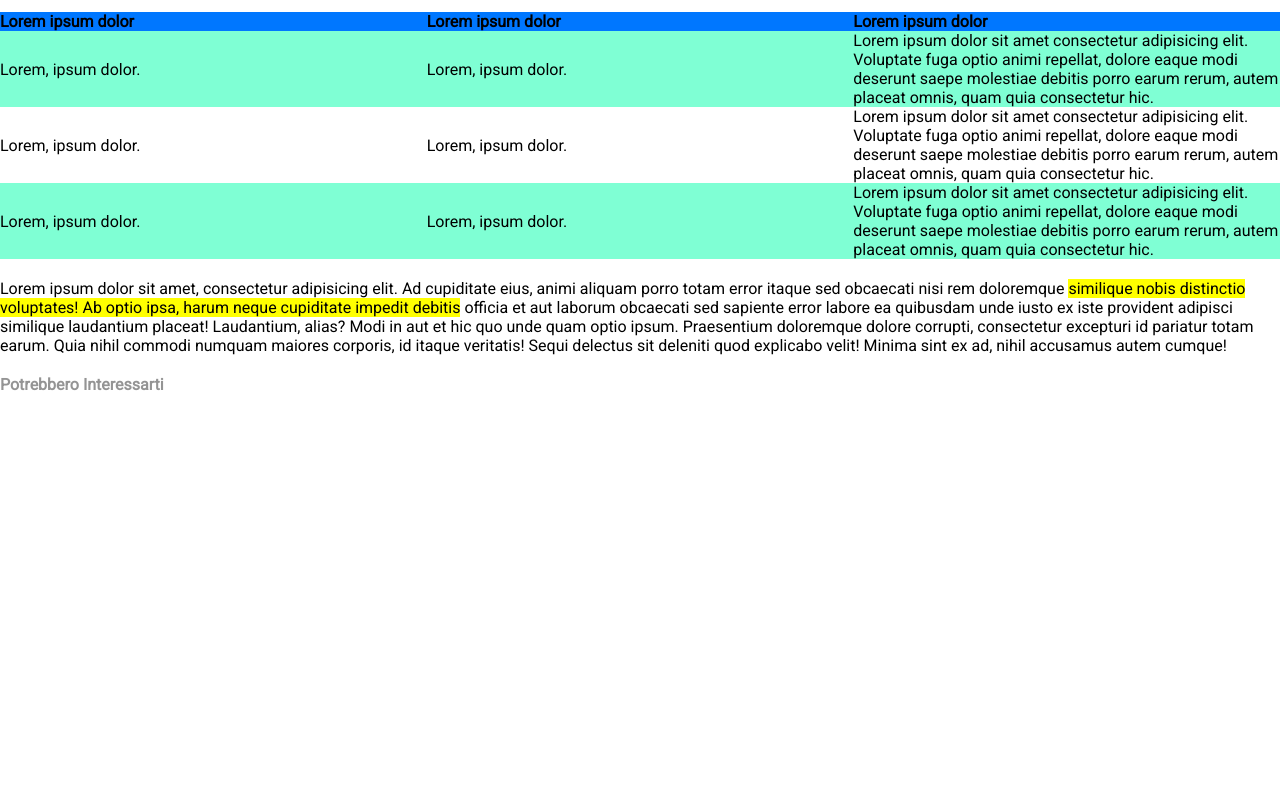
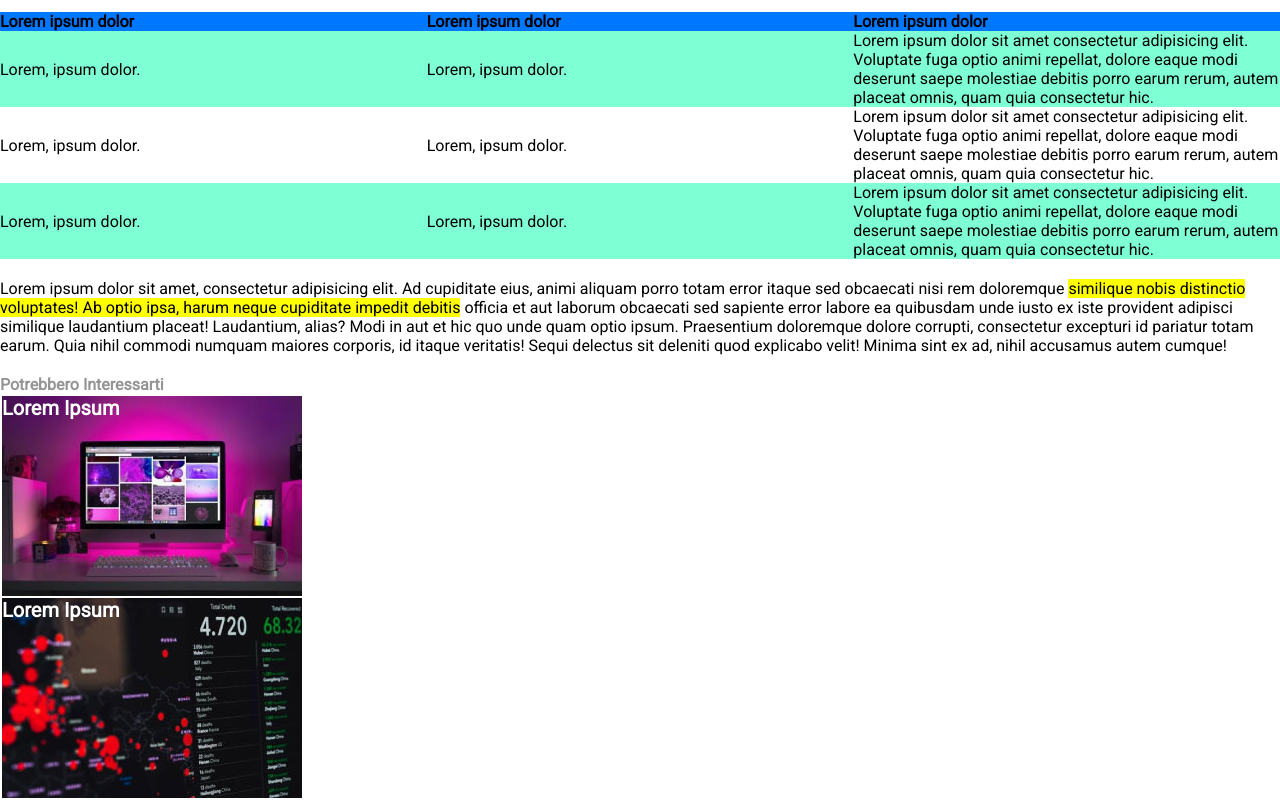
Before and after one commit to eldin001/html-css-booleaner, a plain HTML site: page index.html in a window 1280 px wide. Shown: the part 858-1658 px from the top of the page. Before the commit the page ends 1252 px from the top, so only its background shows below. Drawn offline with Linux system fonts and the light colour scheme.

Commit message:
final changes

```diff
--- a/index.html
+++ b/index.html
@@ -5,8 +5,8 @@
     <meta name="viewport" content="width=device-width, initial-scale=1.0">
     <link rel="stylesheet" href="style.css">
     <link rel="preconnect" href="https://fonts.googleapis.com">
-<link rel="preconnect" href="https://fonts.gstatic.com" crossorigin>
-<link href="https://fonts.googleapis.com/css2?family=Roboto&display=swap" rel="stylesheet">
+    <link rel="preconnect" href="https://fonts.gstatic.com" crossorigin>
+    <link href="https://fonts.googleapis.com/css2?family=Roboto&display=swap" rel="stylesheet">
     <title>Document</title>
 </head>
 <body>
@@ -24,8 +24,8 @@
     <!-- sezione principale -->
     <main>
         <div class="photo">
-            <img src="img/tim-1.jpg" alt="">
-            <img src="img/tim-2.jpg" alt="">
+            <img src="img/tim-1.jpg" alt=" John S. and James L.Knighr Foundation">
+            <img src="img/tim-2.jpg" alt=" John S. and James L.Knighr Foundation">
         <p class="photo-caption">1st Photo: John S. and James L.Knighr Foundation, by Scott Henrischsen <br>
         2nd Photo: Wikimedia by Paul Clarke</p>
         </div>
@@ -75,13 +75,15 @@
             <p>Lorem ipsum dolor sit amet, consectetur adipisicing elit. Ad cupiditate eius, animi aliquam porro totam error itaque sed obcaecati nisi rem doloremque <mark>similique nobis distinctio voluptates! Ab optio ipsa, harum neque cupiditate impedit debitis</mark> officia et aut laborum obcaecati sed sapiente error labore ea quibusdam unde iusto ex iste provident adipisci similique laudantium placeat! Laudantium, alias? Modi in aut et hic quo unde quam optio ipsum. Praesentium doloremque dolore corrupti, consectetur excepturi id pariatur totam earum. Quia nihil commodi numquam maiores corporis, id itaque veritatis! Sequi delectus sit deleniti quod explicabo velit! Minima sint ex ad, nihil accusamus autem cumque!</p>
         </div>
     </main>
+    <!-- sezione potrebbero interessarti -->
     <footer>
         <h4 class="footer-title">Potrebbero Interessarti</h4>
         <div class="monitor-img">
+            <span class="img-lorem">Lorem Ipsum</span>
         </div>
         <div class="graph-img">
+            <span class="img-lorem">Lorem Ipsum</span>
         </div>
     </footer>
-
 </body>
 </html>
--- a/style.css
+++ b/style.css
@@ -2,9 +2,6 @@
     box-sizing: border-box;
     margin: 0;
     padding: 0;
-}
-
-body {
     font-family: 'Roboto', sans-serif;
 }
 
@@ -21,6 +18,7 @@ figure {
 .photo-caption {
     font-size: 12px;
 }
+
 .logo {
     width: 200px;
     position: absolute;
@@ -79,6 +77,22 @@ th {
     color: rgb(148, 148, 148);
 }
 
+.monitor-img, .graph-img {
+    width: 300px;
+    height: 200px;
+    margin: 2px;
+}
+
 .monitor-img {
+    background-image: url(img/monitor.jpg);
+}
 
+.graph-img {
+    background-image: url(img/graph.jpg);
 }
+
+.img-lorem {
+    font-size: 20px;
+    font-weight: 800;
+    color: white;
+}
```
